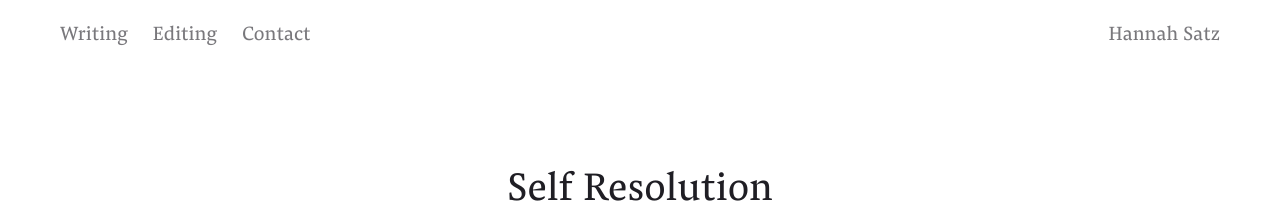
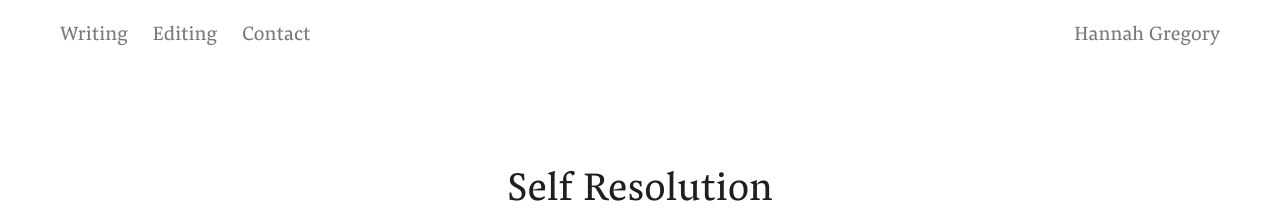
Before and after one commit to hg-site/hg-site.github.io, a Jekyll site: the page built from self-resolution.markdown, in a window 1280 px wide and 900 px high. Shown: the top 215 px of the window. Built offline with Jekyll 4.4.1, drawn with Linux system fonts in a browser that asks for light colours; some of the changed text lies outside the part shown.

Commit message:
Updated Page

```diff
--- a/_layouts/page.html
+++ b/_layouts/page.html
@@ -3,9 +3,9 @@
 <html lang="en">
 <head>
 	<meta charset="utf-8">
-	<title>Hannah Satz</title>
+	<title>Hannah Gregory</title>
 	<meta name="viewport" content="width=device-width, initial-scale=1">
-	<meta name="description" content="Hannah Satz - Writer and Editor">
+	<meta name="description" content="Hannah Gregory - Writer and Editor">
 	<meta name="robots" content="all">
 
 	<!-- Stylesheet -->
@@ -21,7 +21,7 @@
 <body class="page">
 	<header>
 		<nav>
-			<div class="name"><a href="../">Hannah Satz</a></div>
+			<div class="name"><a href="../">Hannah Gregory</a></div>
 			<ul>
 				<li><a href="../writing">Writing</a></li>
 				<li><a href="../editing">Editing</a></li>
@@ -39,7 +39,7 @@
 
 	<footer>
 		<ul>
-		<li>&copy; Hannah Satz 2017</li>
+		<li>&copy; Hannah Gregory 2022</li>
 		<li><a href="https://twitter.com/hnnhstz">Twitter</a></li>
 		<li><a href="http://tinyletter.com/hannah_e_gregory">TinyLetter</a></li>
 	</ul>
```
